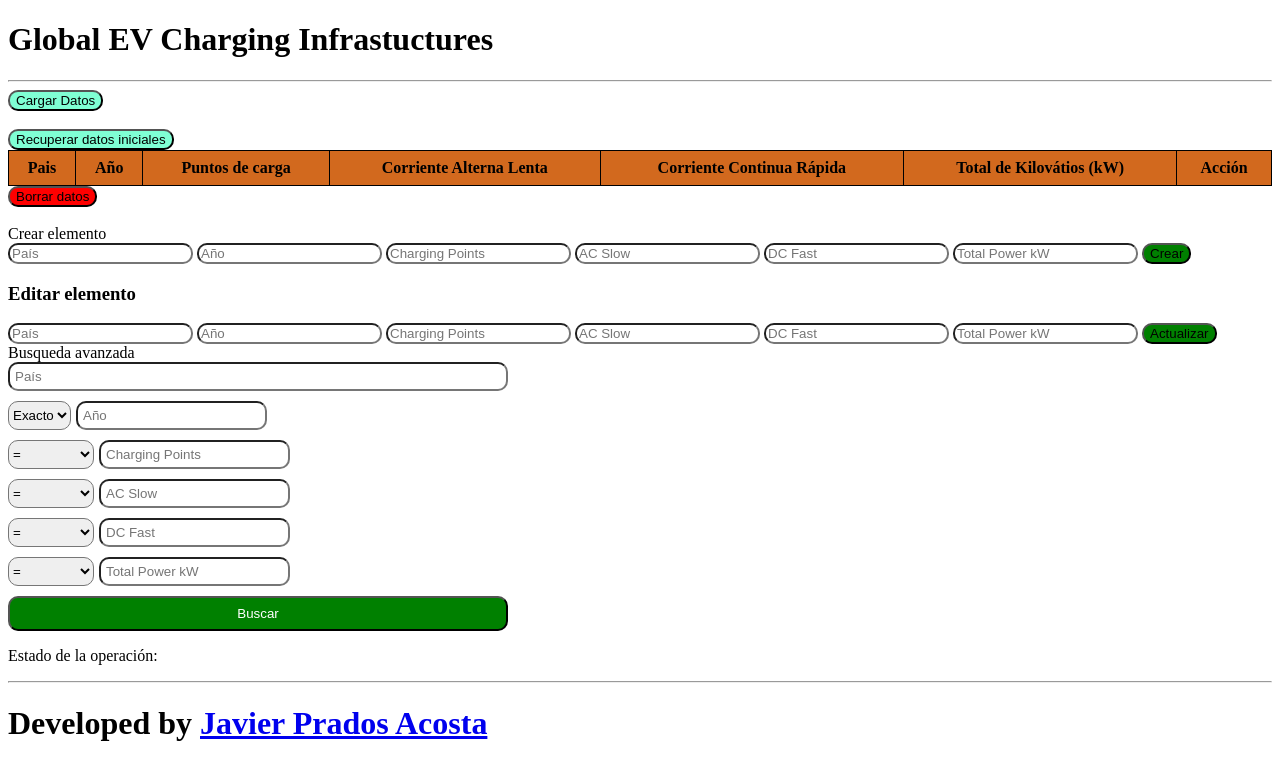
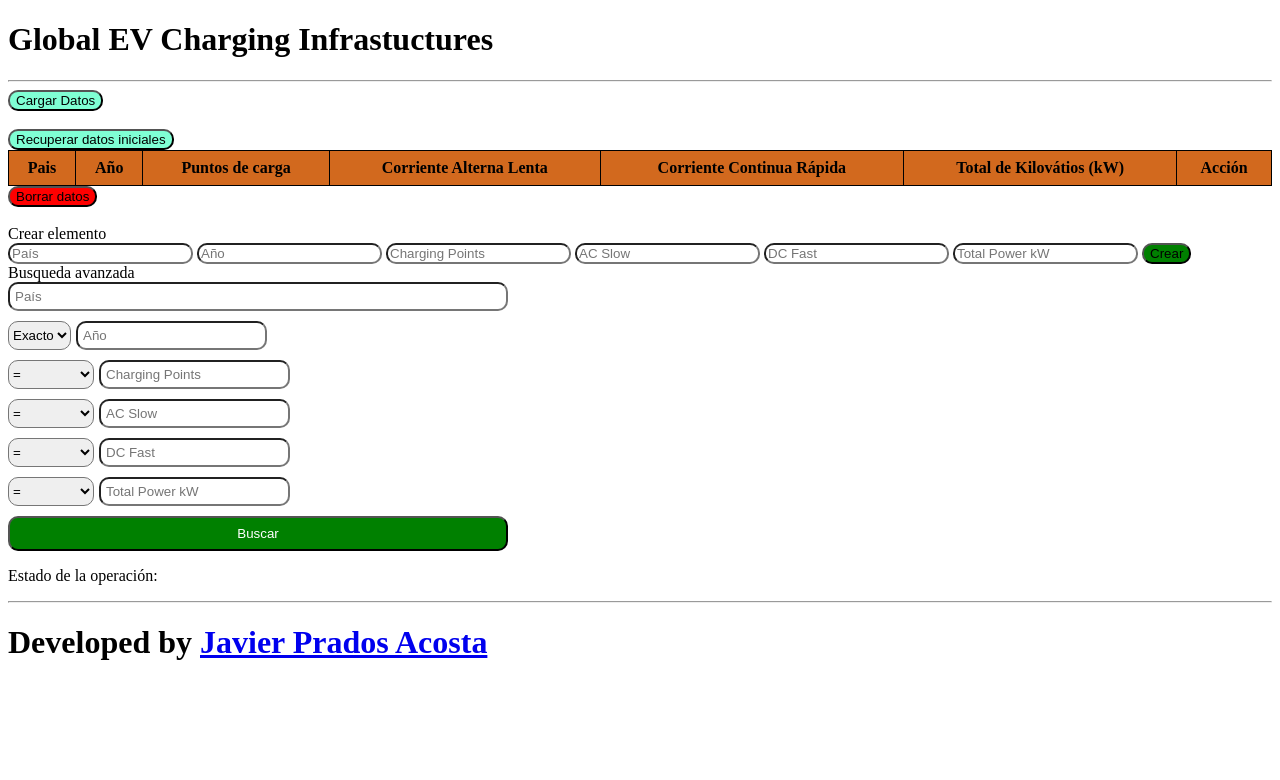
Before and after one commit to JavierPradosA/SOS2526-16, a SvelteKit app in the folder src/front/: page /global-ev-charging-infrastructures in a window 1280 px wide. Shown: the top 780 px of the page. Built offline with nearby package versions, Linux system fonts and the light colour scheme.

Commit message:
vista de edicion dinamica

```diff
--- a/src/front/src/routes/global-ev-charging-infrastructures/+page.svelte
+++ b/src/front/src/routes/global-ev-charging-infrastructures/+page.svelte
@@ -1,6 +1,4 @@
 <script>
-	import Layout from "../global-ev-stock-volumes/+layout.svelte";
-
 
 	// 🔹 CREAR
 	let pais_crear = $state('');
@@ -9,14 +7,6 @@
 	let ac_slow_crear = $state('');
 	let dc_fast_crear = $state('');
 	let total_power_kw_crear = $state('');
-
-	// 🔹 EDITAR
-	let pais_editar = $state('');
-	let year_editar = $state('');
-	let charging_point_editar = $state('');
-	let ac_slow_editar = $state('');
-	let dc_fast_editar = $state('');
-	let total_power_kw_editar = $state('');
 
 	// 🔹 BUSQUEDA AVANZADA
 
@@ -155,41 +145,9 @@
 		} else {
 			mensaje = 'Error inesperado al crear el elemento';
 		}
-		await getData();
 	}
 
-	// PUT
-	async function actualizarElemento() {
-		const res = await fetch(API + `${pais_editar}/${year_editar}`, {
-			method: 'PUT',
-			headers: { 'Content-Type': 'application/json' },
-			body: JSON.stringify({
-				country: pais_editar,
-				year: Number(year_editar),
-				charging_point: Number(charging_point_editar),
-				ac_slow: Number(ac_slow_editar),
-				dc_fast: Number(dc_fast_editar),
-				total_power_kw: Number(total_power_kw_editar)
-			})
-		});
 
-		if (res.status === 200) {
-			mensaje = 'Elemento actualizado';
-			await getData();
-		} else {
-			mensaje = 'Error al actualizar';
-		}
-	}
-
-	// CARGAR DATOS EN FORM EDITAR
-	function cargarFormulario(dato) {
-		pais_editar = dato.country;
-		year_editar = dato.year;
-		charging_point_editar = dato.charging_point;
-		ac_slow_editar = dato.ac_slow;
-		dc_fast_editar = dato.dc_fast;
-		total_power_kw_editar = dato.total_power_kw;
-	}
 </script>
 
 <button style="border-radius: 10px; background-color: aquamarine;" onclick={LoadData}
@@ -247,10 +205,10 @@
 					>{dato.total_power_kw}</td
 				>
 				<td style="border: 1px solid black;padding: 8px;text-align: center;"
-					><button
-						style="border-radius: 10px; background-color: cornflowerblue;"
-						onclick={() => cargarFormulario(dato)}>Editar</button
 					>
+					<a href={`/global-ev-charging-infrastructures/${dato.country}/${dato.year}`} style="border-radius: 10px; background-color: lightblue; padding: 5px;"
+						>Editar</a>
+
 					<button
 						style="border-radius: 10px; background-color: cornflowerblue;"
 						onclick={() => borrarElemento(dato.country, dato.year)}>Borrar fila</button
@@ -317,60 +275,6 @@ Crear elemento
 	/>
 
 	<button style="border-radius: 10px; background-color: green;" type="submit">Crear</button>
-</form>
-
-<h3>Editar elemento</h3>
-
-<form onsubmit={actualizarElemento}>
-	<input
-		style="border-radius: 10px;"
-		type="text"
-		placeholder="País"
-		bind:value={pais_editar}
-		readonly
-	/>
-
-	<input
-		style="border-radius: 10px;"
-		type="number"
-		placeholder="Año"
-		bind:value={year_editar}
-		readonly
-	/>
-
-	<input
-		style="border-radius: 10px;"
-		type="number"
-		placeholder="Charging Points"
-		bind:value={charging_point_editar}
-		required
-	/>
-
-	<input
-		style="border-radius: 10px;"
-		type="number"
-		placeholder="AC Slow"
-		bind:value={ac_slow_editar}
-		required
-	/>
-
-	<input
-		style="border-radius: 10px;"
-		type="number"
-		placeholder="DC Fast"
-		bind:value={dc_fast_editar}
-		required
-	/>
-
-	<input
-		style="border-radius: 10px;"
-		type="number"
-		placeholder="Total Power kW"
-		bind:value={total_power_kw_editar}
-		required
-	/>
-
-	<button style="border-radius: 10px; background-color: green;" type="submit">Actualizar</button>
 </form>
 
 Busqueda avanzada
```
Also changed, not shown: src/front/src/routes/global-ev-charging-infrastructures/[country]/[year]/+page.svelte (added, +109 -0 lines).
